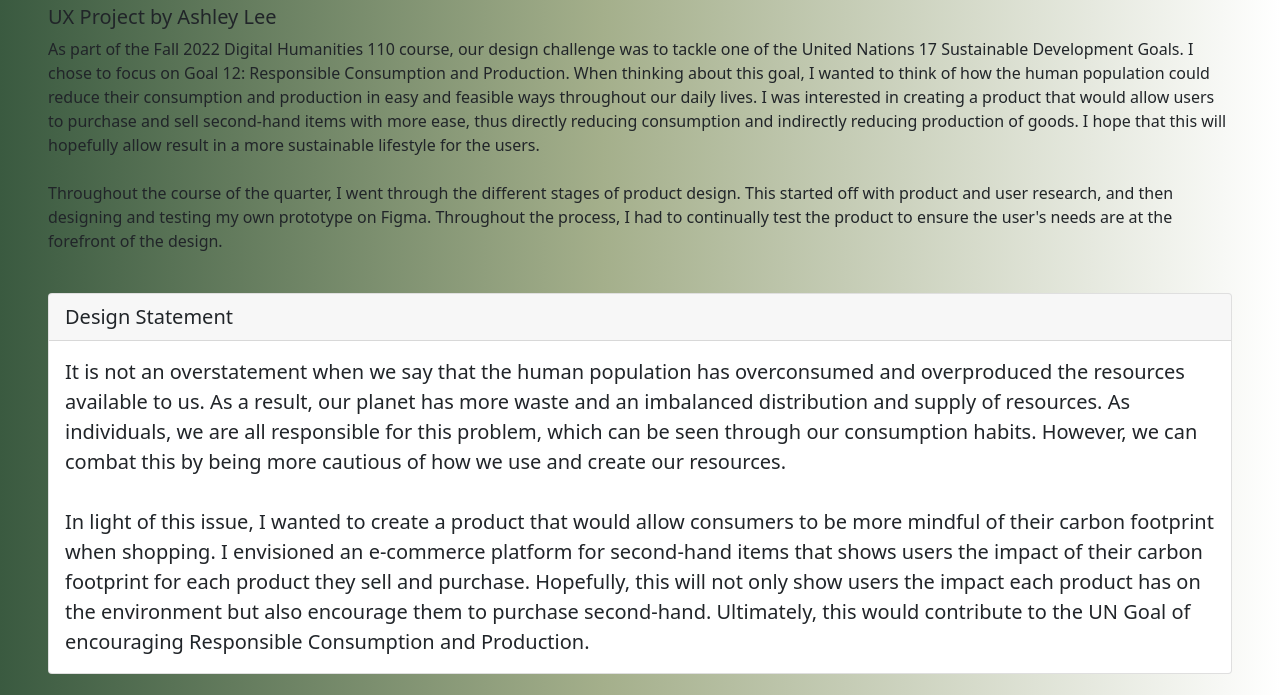
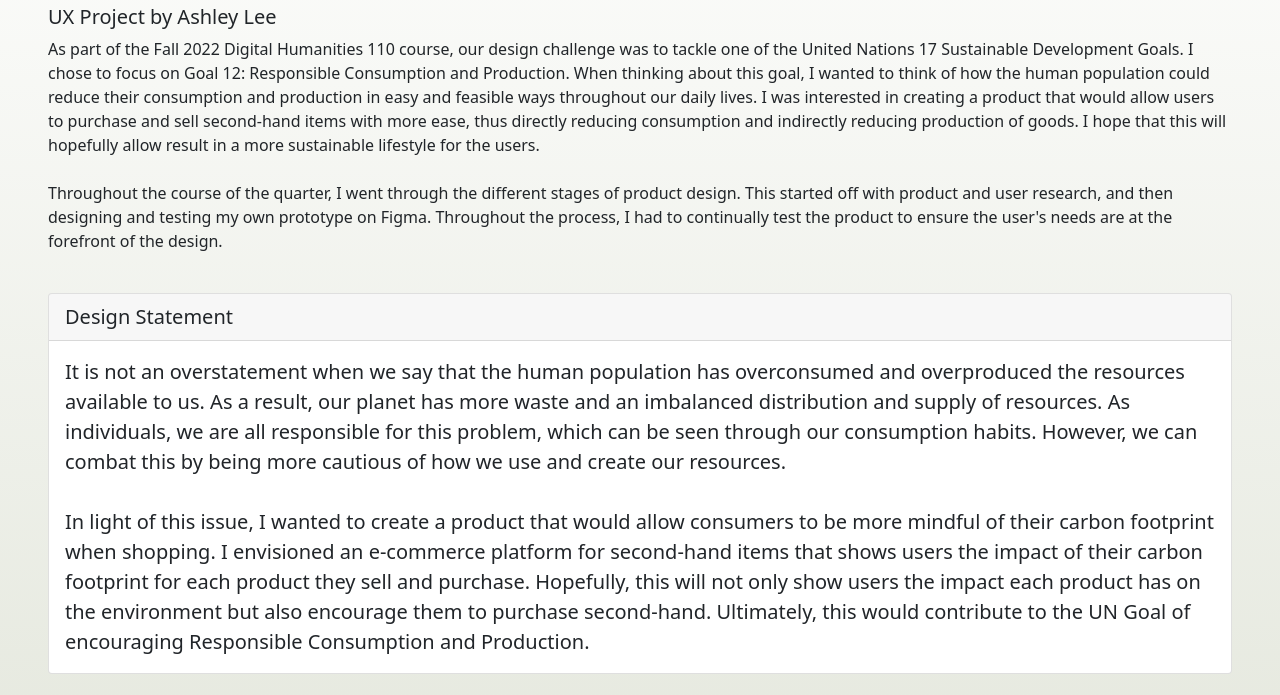
Before and after one commit to ashleyalee/DH110, a plain HTML site: page index.html in a window 1280 px wide. Shown: the part 224-919 px from the top of the page. Drawn offline with nearby package versions, Linux system fonts and the light colour scheme.

Commit message:
Update index.html

```diff
--- a/index.html
+++ b/index.html
@@ -9,7 +9,7 @@
     <meta name="viewport" content="width=device-width, initial-scale=1">
 
     <style>
-    body {background-image: linear-gradient(90deg, rgba(58,90,64,1) 0%, rgba(164,175,139,1) 47%, rgba(255,255,255,1) 100%);}
+    body {background-image: linear-gradient(0deg, rgba(58,90,64,1) 0%, rgba(164,175,139,1) 47%, rgba(255,255,255,1) 100%);}
     .cropped {object-fit: cover;
       height: 275px;}
     </style>
```
